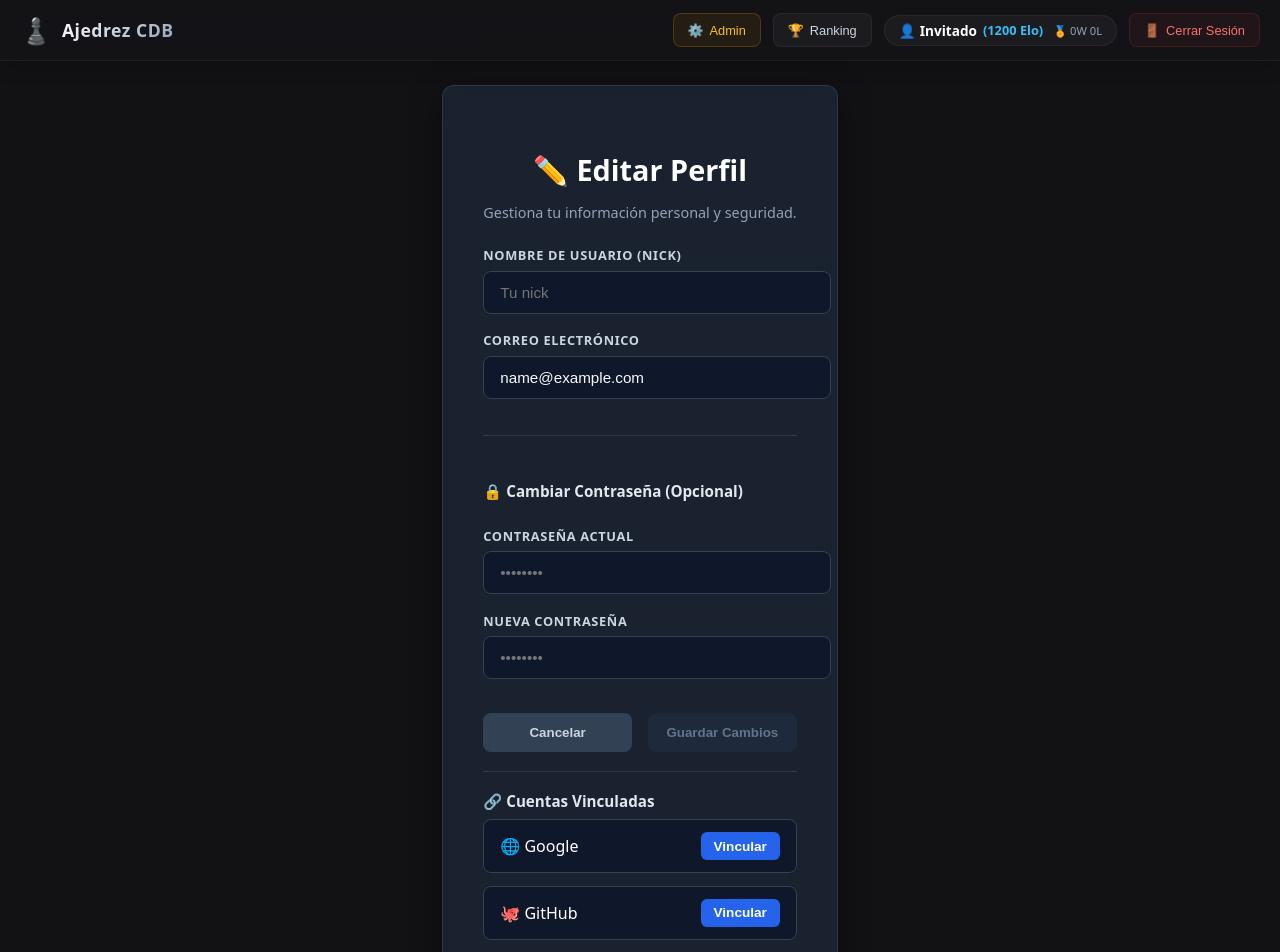
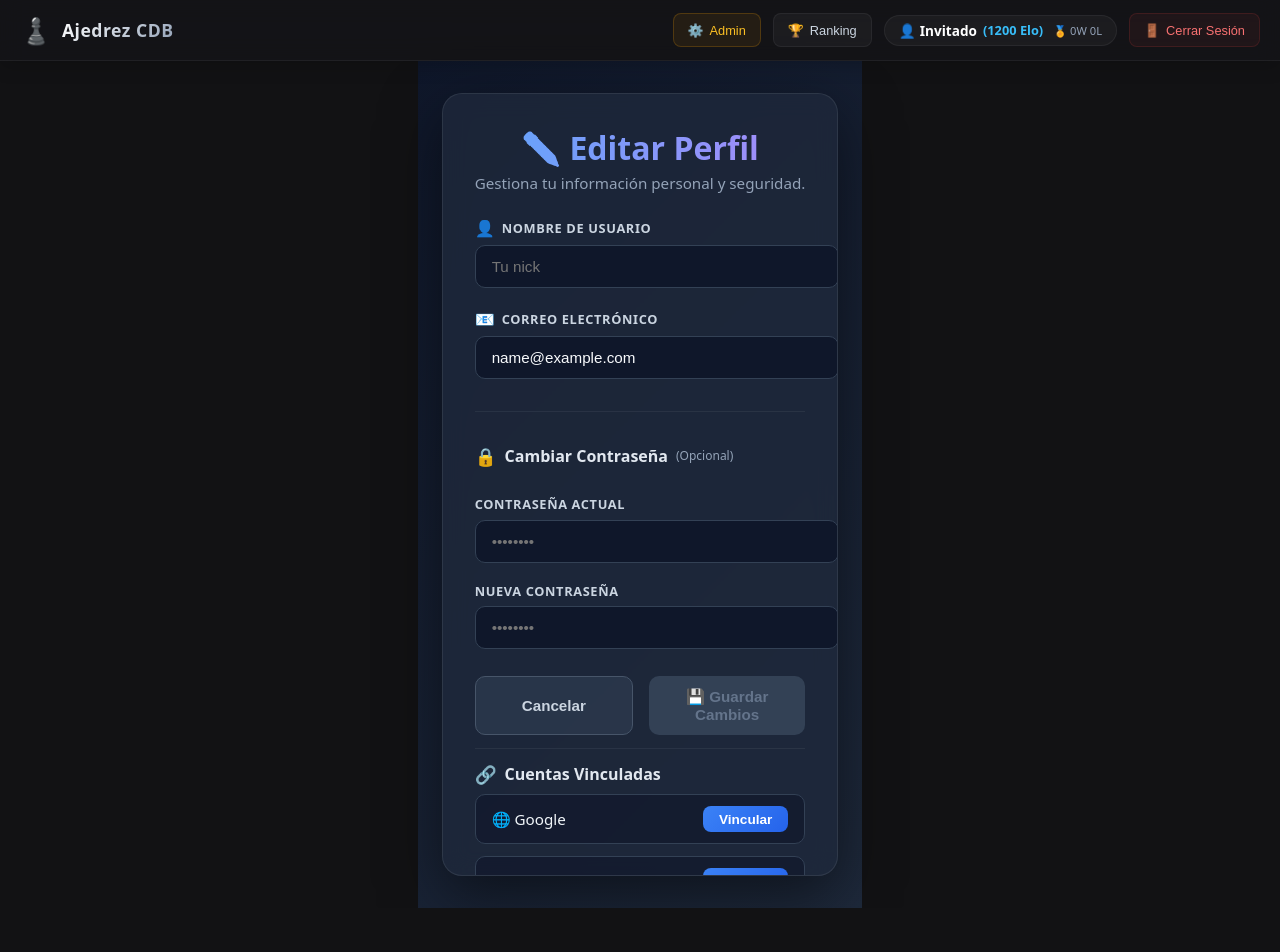
Before and after one commit to clem1196/ajedrez-frontend, a Vue app: page /profile/edit in a window 1280 px wide. Shown: the top 952 px of the page. After the commit the page ends 908 px from the top, so only its background shows below. Built offline with nearby package versions, Linux system fonts and the light colour scheme; sample sign-in values are in the browser's storage.

Commit message:
modificando UpdateProfile.vue

```diff
--- a/src/components/UpdateProfile.vue
+++ b/src/components/UpdateProfile.vue
@@ -1,19 +1,27 @@
 <template>
   <div class="update-profile-container">
     <div class="profile-card">
+      <div class="card-header">
         <h2 class="title">✏️ Editar Perfil</h2>
         <p class="subtitle">Gestiona tu información personal y seguridad.</p>
-
-      <div v-if="errorMessage" class="alert alert-danger">
-        ⚠️ {{ errorMessage }}
-      </div>
-      <div v-if="successMessage" class="alert alert-success">
-        ✅ {{ successMessage }}
       </div>
 
+      <!-- Alertas animadas -->
+      <transition-group name="fade" tag="div">
+        <div v-if="errorMessage" key="error" class="alert alert-danger">
+          <span class="alert-icon">⚠️</span> {{ errorMessage }}
+        </div>
+        <div v-if="successMessage" key="success" class="alert alert-success">
+          <span class="alert-icon">✅</span> {{ successMessage }}
+        </div>
+      </transition-group>
+
       <form @submit.prevent="handleSubmit" class="profile-form">
+        <!-- Campos básicos -->
         <div class="form-group">
-          <label for="nick">Nombre de Usuario (Nick)</label>
+          <label for="nick">
+            <span class="label-icon">👤</span> Nombre de Usuario
+          </label>
           <input
             id="nick"
             v-model="form.nick"
@@ -26,7 +34,9 @@
         </div>
 
         <div class="form-group">
-          <label for="email">Correo Electrónico</label>
+          <label for="email">
+            <span class="label-icon">📧</span> Correo Electrónico
+          </label>
           <input
             id="email"
             v-model="form.email"
@@ -39,7 +49,11 @@
         </div>
 
         <hr class="divider" />
-        <p class="section-subtitle">🔒 Cambiar Contraseña (Opcional)</p>
+
+        <!-- Cambio de contraseña -->
+        <div class="section-subtitle">
+          <span class="lock-icon">🔒</span> Cambiar Contraseña <span class="optional">(Opcional)</span>
+        </div>
 
         <div class="form-group">
           <label for="currentPassword">Contraseña Actual</label>
@@ -65,6 +79,7 @@
           />
         </div>
 
+        <!-- Botones -->
         <div class="form-actions">
           <button
             type="button"
@@ -74,24 +89,28 @@
           >
             Cancelar
           </button>
-
           <button
             type="submit"
             class="btn-primary"
             :disabled="authStore.loading || !hasChanges"
           >
             <span v-if="authStore.loading">Guardando...</span>
-            <span v-else>Guardar Cambios</span>
+            <span v-else>💾 Guardar Cambios</span>
           </button>
         </div>
       </form>
 
       <hr class="divider" />
-      <p class="section-subtitle">🔗 Cuentas Vinculadas</p>
+
+      <!-- Cuentas vinculadas -->
+      <div class="social-section">
+        <div class="section-subtitle">
+          <span class="link-icon">🔗</span> Cuentas Vinculadas
+        </div>
+
         <div class="social-links-container">
-
           <div class="social-item">
-          <span>🌐 Google</span>
+            <span class="social-name">🌐 Google</span>
             <button
               v-if="!authStore.user?.googleId"
               @click="linkProvider('google')"
@@ -99,11 +118,13 @@
             >
               Vincular
             </button>
-          <span v-else class="status-connected">✓ Vinculado</span>
+            <span v-else class="status-connected">
+              <span class="check">✓</span> Vinculado
+            </span>
           </div>
 
           <div class="social-item">
-          <span>🐙 GitHub</span>
+            <span class="social-name">🐙 GitHub</span>
             <button
               v-if="!authStore.user?.githubId"
               @click="linkProvider('github')"
@@ -111,11 +132,13 @@
             >
               Vincular
             </button>
-          <span v-else class="status-connected">✓ Vinculado</span>
+            <span v-else class="status-connected">
+              <span class="check">✓</span> Vinculado
+            </span>
           </div>
 
           <div class="social-item">
-          <span>♟️ Lichess</span>
+            <span class="social-name">♟️ Lichess</span>
             <button
               v-if="!authStore.user?.lichessId"
               @click="linkProvider('lichess')"
@@ -123,9 +146,11 @@
             >
               Vincular
             </button>
-          <span v-else class="status-connected">✓ Vinculado</span>
+            <span v-else class="status-connected">
+              <span class="check">✓</span> Vinculado
+            </span>
           </div>
-
+        </div>
       </div>
 
     </div>
@@ -167,10 +192,8 @@ onMounted(() => {
     };
   }
 
-  // Detectar si venimos de vincular una cuenta con éxito
   if (route.query.linked) {
     successMessage.value = `¡Cuenta de ${route.query.linked} vinculada exitosamente!`;
-    // Limpiar query params de la URL
     router.replace({ query: {} });
   } else if (route.query.error) {
     errorMessage.value = 'Hubo un error al intentar vincular la cuenta.';
@@ -178,12 +201,9 @@ onMounted(() => {
   }
 });
 
-// Función para iniciar la vinculación con el backend
 const linkProvider = (provider: string) => {
   const token = authStore.token || localStorage.getItem('token');
   const backendUrl = import.meta.env.VITE_BACKEND_URL || 'https://ajedrez-backend-scym.onrender.com';
-
-  // Redirigimos al endpoint del backend enviando el JWT
   window.location.href = `${backendUrl}/api/auth/link/${provider}?token=${token}`;
 };
 
@@ -191,7 +211,6 @@ const hasChanges = computed(() => {
   const isProfileChanged = form.value.nick !== originalData.value.nick ||
                            form.value.email !== originalData.value.email;
   const isPasswordProvided = Boolean(form.value.newPassword);
-
   return isProfileChanged || isPasswordProvided;
 });
 
@@ -246,79 +265,106 @@ const cancelEdit = () => {
 </script>
 
 <style scoped>
-/* (Estilos existentes intactos...) */
-
+/* ===== CONTENEDOR PRINCIPAL ===== */
 .update-profile-container {
   display: flex;
   justify-content: center;
-  align-items: center;
-  min-height: 80vh;
-  padding: 1.5rem;
+  align-items: flex-start; /* Cambiado para permitir scroll */
+  min-height: 100vh;
+  padding: 2rem 1.5rem;
+  background: linear-gradient(135deg, #0f172a 0%, #1e293b 100%);
+  box-sizing: border-box;
 }
 
+/* ===== TARJETA ===== */
 .profile-card {
-  background: rgba(30, 41, 59, 0.7);
-  backdrop-filter: blur(10px);
-  border: 1px solid rgba(255, 255, 255, 0.1);
-  border-radius: 12px;
-  padding: 2.5rem;
+  background: rgba(30, 41, 59, 0.8);
+  backdrop-filter: blur(12px);
+  border: 1px solid rgba(255, 255, 255, 0.08);
+  border-radius: 20px;
+  padding: 2rem 2rem 1.8rem;
   width: 100%;
-  max-width: 480px;
-  box-shadow: 0 8px 32px 0 rgba(0, 0, 0, 0.37);
-  color: #fff;
+  max-width: 520px;
+  box-shadow: 0 20px 60px rgba(0, 0, 0, 0.5);
+  color: #f1f5f9;
+  transition: all 0.3s ease;
+
+  /* 🔥 NUEVO: scroll interno cuando el contenido crece */
+  max-height: 90vh;
+  overflow-y: auto;
+
+  /* Personalización del scroll (opcional) */
+  scrollbar-width: thin;
+  scrollbar-color: #475569 transparent;
 }
 
-.title {
-  font-size: 1.8rem;
-  font-weight: 700;
-  margin-bottom: 0.25rem;
-  text-align: center;
+.profile-card::-webkit-scrollbar {
+  width: 5px;
+}
+.profile-card::-webkit-scrollbar-track {
+  background: transparent;
+}
+.profile-card::-webkit-scrollbar-thumb {
+  background: #475569;
+  border-radius: 10px;
 }
 
-.subtitle {
-  font-size: 0.9rem;
-  color: #94a3b8;
+/* ===== ENCABEZADO ===== */
+.card-header {
   margin-bottom: 1.5rem;
   text-align: center;
 }
 
-.section-subtitle {
-  font-size: 0.95rem;
-  font-weight: 600;
-  color: #e2e8f0;
-  margin: 0.5rem 0;
+.title {
+  font-size: 2rem;
+  font-weight: 800;
+  margin: 0;
+  background: linear-gradient(90deg, #60a5fa, #a78bfa);
+  -webkit-background-clip: text;
+  -webkit-text-fill-color: transparent;
+  background-clip: text;
 }
 
-.divider {
-  border: none;
-  border-top: 1px solid rgba(255, 255, 255, 0.1);
-  margin: 1.2rem 0;
+.subtitle {
+  font-size: 0.95rem;
+  color: #94a3b8;
+  margin-top: 0.25rem;
 }
 
+/* ===== ALERTAS ===== */
 .alert {
   padding: 0.8rem 1rem;
-  border-radius: 8px;
+  border-radius: 10px;
   font-size: 0.9rem;
   margin-bottom: 1.2rem;
-  text-align: center;
+  display: flex;
+  align-items: center;
+  gap: 0.5rem;
+  border-left: 4px solid;
+  animation: slideDown 0.3s ease;
 }
 
 .alert-danger {
-  background-color: rgba(239, 68, 68, 0.2);
-  border: 1px solid #ef4444;
+  background: rgba(239, 68, 68, 0.15);
+  border-color: #ef4444;
   color: #fca5a5;
 }
 
 .alert-success {
-  background-color: rgba(34, 197, 94, 0.2);
-  border: 1px solid #22c55e;
+  background: rgba(34, 197, 94, 0.15);
+  border-color: #22c55e;
   color: #86efac;
 }
 
+.alert-icon {
+  font-size: 1.2rem;
+}
+
+/* ===== FORMULARIO ===== */
 .profile-form {
   display: flex;
   flex-direction: column;
-  gap: 1.1rem;
+  gap: 1.2rem;
 }
 
 .form-group {
@@ -333,76 +379,127 @@ const cancelEdit = () => {
   color: #cbd5e1;
   text-transform: uppercase;
   letter-spacing: 0.05em;
+  display: flex;
+  align-items: center;
+  gap: 0.4rem;
+}
+
+.label-icon {
+  font-size: 1rem;
 }
 
 .form-input {
   width: 100%;
   padding: 0.75rem 1rem;
-  border-radius: 8px;
+  border-radius: 10px;
   border: 1px solid #334155;
-  background-color: #0f172a;
+  background: #0f172a;
   color: #f8fafc;
   font-size: 0.95rem;
-  transition: border-color 0.2s, box-shadow 0.2s;
+  transition: border-color 0.25s, box-shadow 0.25s, background 0.25s;
 }
 
 .form-input:focus {
   outline: none;
-  border-color: #3b82f6;
-  box-shadow: 0 0 0 3px rgba(59, 130, 246, 0.2);
+  border-color: #818cf8;
+  background: #1e293b;
+  box-shadow: 0 0 0 4px rgba(129, 140, 248, 0.15);
 }
 
 .form-input:disabled {
-  opacity: 0.6;
+  opacity: 0.5;
   cursor: not-allowed;
 }
 
+/* ===== DIVISORES Y TÍTULOS SECCIÓN ===== */
+.divider {
+  border: none;
+  border-top: 1px solid rgba(255, 255, 255, 0.06);
+  margin: 0.8rem 0;
+}
+
+.section-subtitle {
+  font-size: 1rem;
+  font-weight: 600;
+  color: #e2e8f0;
+  margin-bottom: 0.5rem;
+  display: flex;
+  align-items: center;
+  gap: 0.5rem;
+}
+
+.optional {
+  font-weight: 400;
+  font-size: 0.75rem;
+  color: #94a3b8;
+}
+
+.lock-icon,
+.link-icon {
+  font-size: 1.1rem;
+}
+
+/* ===== BOTONES ===== */
 .form-actions {
   display: flex;
-  justify-content: space-between;
   gap: 1rem;
-  margin-top: 1rem;
+  margin-top: 0.5rem;
 }
 
-.btn-primary, .btn-secondary {
+.btn-primary,
+.btn-secondary {
   flex: 1;
-  padding: 0.75rem;
-  border-radius: 8px;
+  padding: 0.75rem 1rem;
+  border-radius: 10px;
   font-weight: 600;
+  font-size: 0.95rem;
+  border: none;
   cursor: pointer;
-  border: none;
   transition: all 0.2s ease;
+  display: flex;
+  align-items: center;
+  justify-content: center;
+  gap: 0.4rem;
 }
 
 .btn-primary {
-  background-color: #3b82f6;
-  color: #ffffff;
+  background: linear-gradient(135deg, #6366f1, #8b5cf6);
+  color: white;
+  box-shadow: 0 4px 12px rgba(99, 102, 241, 0.3);
 }
 
 .btn-primary:hover:not(:disabled) {
-  background-color: #2563eb;
+  transform: translateY(-2px);
+  box-shadow: 0 6px 20px rgba(99, 102, 241, 0.4);
 }
 
 .btn-primary:disabled {
-  background-color: #1e293b;
+  background: #334155;
   color: #64748b;
   cursor: not-allowed;
+  box-shadow: none;
+  transform: none;
 }
 
 .btn-secondary {
-  background-color: #334155;
+  background: rgba(51, 65, 85, 0.6);
   color: #cbd5e1;
+  border: 1px solid #475569;
 }
 
 .btn-secondary:hover:not(:disabled) {
-  background-color: #475569;
+  background: rgba(71, 85, 105, 0.8);
 }
 
-/* 🎨 NUEVOS ESTILOS PARA LA SECCIÓN DE REDES SOCIALES */
+/* ===== SECCIÓN SOCIAL ===== */
+.social-section {
+  margin-top: 0.5rem;
+}
+
 .social-links-container {
   display: flex;
   flex-direction: column;
-  gap: 0.8rem;
+  gap: 0.7rem;
   margin-top: 0.5rem;
 }
 
@@ -410,31 +507,104 @@ const cancelEdit = () => {
   display: flex;
   justify-content: space-between;
   align-items: center;
-  background-color: #0f172a;
-  padding: 0.75rem 1rem;
-  border-radius: 8px;
+  background: rgba(15, 23, 42, 0.6);
+  padding: 0.7rem 1rem;
+  border-radius: 10px;
   border: 1px solid #334155;
+  transition: border-color 0.2s, background 0.2s;
+}
+
+.social-item:hover {
+  border-color: #4b5563;
+  background: rgba(30, 41, 59, 0.6);
+}
+
+.social-name {
+  font-weight: 500;
+  font-size: 0.95rem;
 }
 
 .btn-link {
-  background-color: #2563eb;
-  color: #ffffff;
+  background: linear-gradient(135deg, #3b82f6, #2563eb);
+  color: white;
   border: none;
-  padding: 0.4rem 0.8rem;
-  border-radius: 6px;
+  padding: 0.35rem 1rem;
+  border-radius: 8px;
   font-size: 0.85rem;
   font-weight: 600;
   cursor: pointer;
-  transition: background-color 0.2s;
+  transition: all 0.2s ease;
 }
 
 .btn-link:hover {
-  background-color: #1d4ed8;
+  transform: scale(1.03);
+  box-shadow: 0 4px 12px rgba(59, 130, 246, 0.3);
 }
 
 .status-connected {
   color: #4ade80;
   font-weight: 600;
-  font-size: 0.85rem;
+  font-size: 0.9rem;
+  display: flex;
+  align-items: center;
+  gap: 0.3rem;
+}
+
+.check {
+  font-size: 1.1rem;
+}
+
+/* ===== ANIMACIONES ===== */
+@keyframes slideDown {
+  from {
+    opacity: 0;
+    transform: translateY(-10px);
+  }
+  to {
+    opacity: 1;
+    transform: translateY(0);
+  }
+}
+
+.fade-enter-active,
+.fade-leave-active {
+  transition: all 0.3s ease;
+}
+.fade-enter-from,
+.fade-leave-to {
+  opacity: 0;
+  transform: translateY(-8px);
+}
+
+/* ===== RESPONSIVE ===== */
+@media (max-width: 600px) {
+  .update-profile-container {
+    padding: 1rem;
+    align-items: flex-start;
+  }
+
+  .profile-card {
+    padding: 1.5rem;
+    border-radius: 16px;
+    max-height: 95vh;
+  }
+
+  .title {
+    font-size: 1.6rem;
+  }
+
+  .form-actions {
+    flex-direction: column;
+  }
+
+  .btn-primary,
+  .btn-secondary {
+    width: 100%;
+  }
+
+  .social-item {
+    flex-wrap: wrap;
+    gap: 0.5rem;
+  }
 }
 </style>
```
Lines whose indentation alone changed are shown as unchanged.
